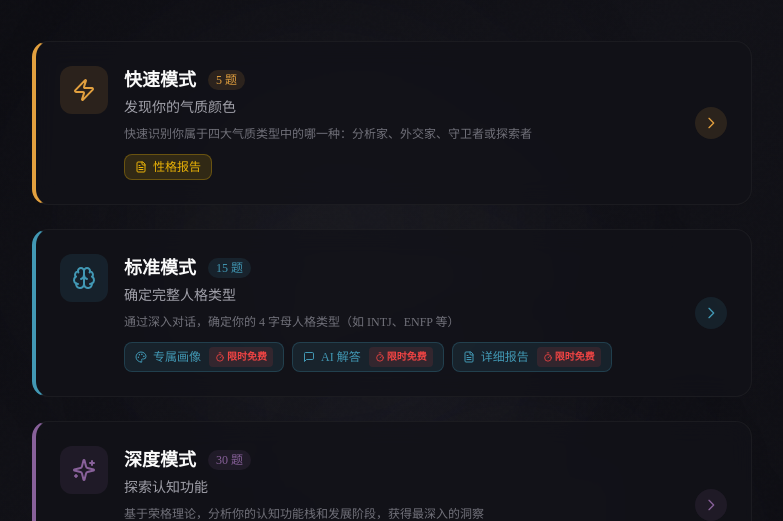
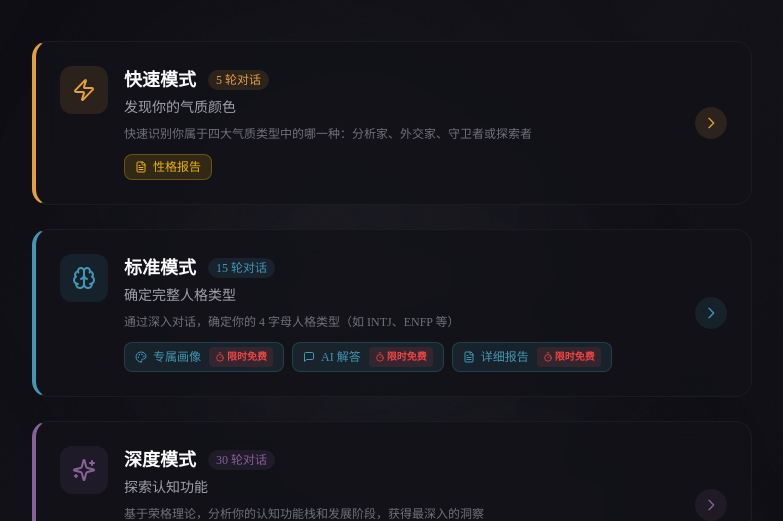
Before and after one commit to minchenli188-dot/TrueSelfMBTI, a Next.js app in the folder frontend/: page / in a window 1280 px wide. Shown: the part 428-949 px from the top of the page, without its empty margins (248-1031 px from the left). Built offline with nearby package versions, Linux system fonts and the light colour scheme; a web font is replaced by a local one.

Commit message:
feat: change duration labels from questions to conversation rounds

```diff
--- a/frontend/src/components/DepthSelector.tsx
+++ b/frontend/src/components/DepthSelector.tsx
@@ -31,7 +31,7 @@ const DEPTH_OPTIONS: Array<{
     depth: "shallow",
     title: "快速模式",
     subtitle: "发现你的气质颜色",
-    duration: "5 题",
+    duration: "5 轮对话",
     icon: Zap,
     color: "#e2a03f",
     description: "快速识别你属于四大气质类型中的哪一种：分析家、外交家、守卫者或探索者",
@@ -45,7 +45,7 @@ const DEPTH_OPTIONS: Array<{
     depth: "standard",
     title: "标准模式",
     subtitle: "确定完整人格类型",
-    duration: "15 题",
+    duration: "15 轮对话",
     icon: Brain,
     color: "#4298b4",
     description: "通过深入对话，确定你的 4 字母人格类型（如 INTJ、ENFP 等）",
@@ -61,7 +61,7 @@ const DEPTH_OPTIONS: Array<{
     depth: "deep",
     title: "深度模式",
     subtitle: "探索认知功能",
-    duration: "30 题",
+    duration: "30 轮对话",
     icon: Sparkles,
     color: "#88619a",
     description: "基于荣格理论，分析你的认知功能栈和发展阶段，获得最深入的洞察",
```
